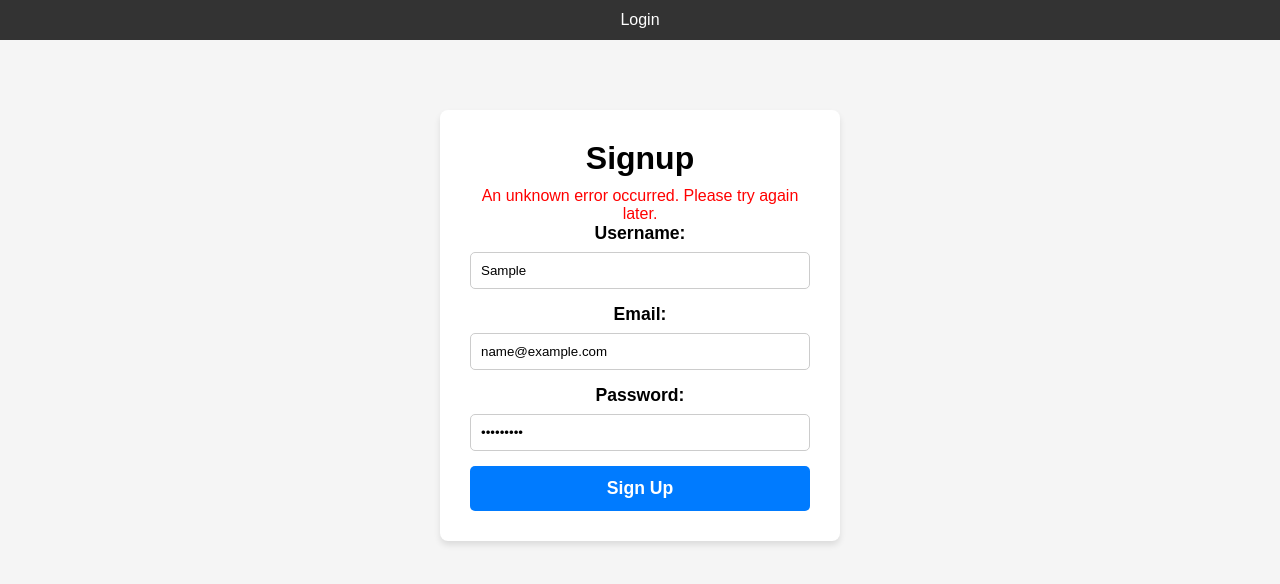
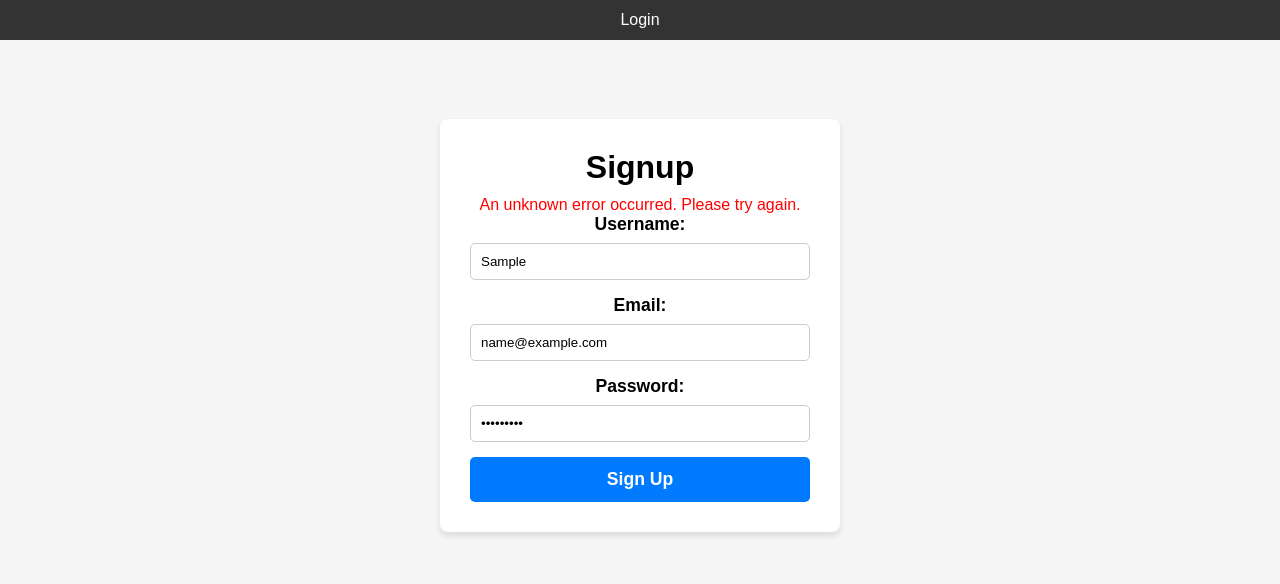
Before and after one commit to sdunlap1/capstone-frontend, a React (Create React App) app: page /signup in a window 1280 px wide. Both pictures are taken after typing "Sample", "name@example.com", "Sample123" into the empty fields and a click on the button "Sign Up". Shown: the top 584 px of the page. Built offline with nearby package versions, Linux system fonts and the light colour scheme; no server answers.

Commit message:
Added better error handling

```diff
--- a/src/components/SignupForm.js
+++ b/src/components/SignupForm.js
@@ -6,7 +6,7 @@ const SignupForm = () => {
   const [username, setUsername] = useState("");
   const [password, setPassword] = useState("");
   const [email, setEmail] = useState("");
-  const [error, setError] = useState(null);
+  const [errors, setErrors] = useState([]);
   const navigate = useNavigate();
 
   const handleSignup = async (e) => {
@@ -38,19 +38,21 @@ const SignupForm = () => {
     } catch (error) {
       console.error("Error signing up:", error);
 
-      // Check for specific error messages from the backend
+      // Handle server validation errors or custom errors
       if (error.response && error.response.status === 400) {
         const errorMessage = error.response.data.message;
 
+        // Separate checks for username and email already in use
         if (errorMessage === "Username already taken") {
-          setError("The username is already taken. Please choose another.");
+          setErrors([{ msg: "The username is already taken. Please choose another." }]);
         } else if (errorMessage === "Email already in use") {
-          setError("The email is already in use. Please choose another.");
-        } else {
-          setError("Failed to sign up. Please ensure all fields are correct.");
+          setErrors([{ msg: "The email is already in use. Please choose another." }]);
+        } else if (error.response.data.errors) {
+          // Handle validation errors for empty fields, invalid email, and short password
+          setErrors(error.response.data.errors);
         }
       } else {
-        setError("An unknown error occurred. Please try again later.");
+        setErrors([{ msg: "An unknown error occurred. Please try again." }]);
       }
     }
   };
@@ -59,7 +61,14 @@ const SignupForm = () => {
     <div className="form-container">
       <div className="form-box">
       <h1 className="heading">Signup</h1>
-      {error && <p style={{ color: "red" }}>{error}</p>}
+    {/* Display all errors */}
+    {errors.length > 0 && (
+        <div style={{ color: 'red' }}>
+          {errors.map((error, index) => (
+            <p key={index}>{error.msg}</p>
+          ))}
+        </div>
+      )}
       <form onSubmit={handleSignup}>
         <div>
           <label>Username:</label>
```
